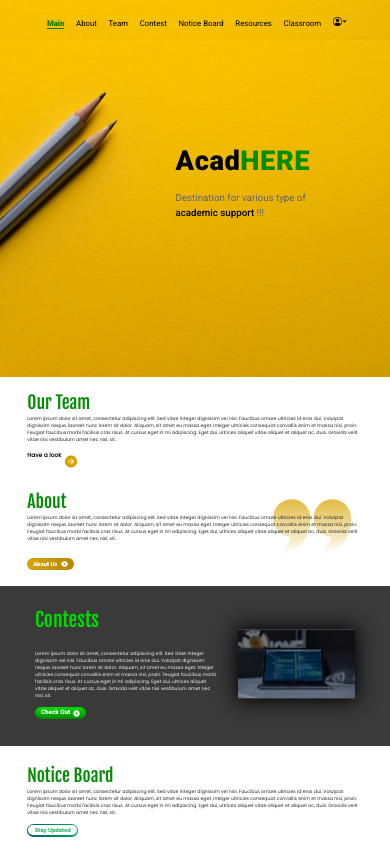
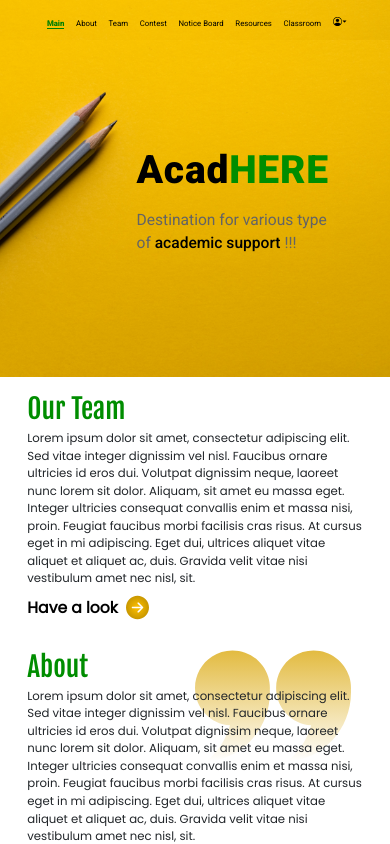
Before and after one commit to HimanshuChittora23908/acadhere_testing, a React (Create React App) app: page /acadhere_testing/home in a window 390 px wide. Shown: the top 844 px of the page. Built offline with nearby package versions, Linux system fonts and the light colour scheme; a web font is replaced by a local one.

Commit message:
mobile-v-fixes

```diff
--- a/src/Home.css
+++ b/src/Home.css
@@ -397,13 +397,140 @@ footer{
     .Home {
         height: 40vh;
         padding-top: 12vh;
+        padding-left: 35vw;
     }
 
     .tagline{
         margin-top: -10vw;
+        font-size: 4vw;
+        max-width: 50vw;
     }
 
     .rectangle1, .rectangle2, .rectangle3, .rectangle4{
         display: none;
     }
+
+    .head_name{
+    font-size: 10vw;
+    }
+
+    .team{
+    font-size: 7vw;
+    }
+
+    .team_content {
+        font-size: 3vw;
+    }
+
+    .team_tagline {
+    font-size: 4vw;
+    }
+
+    .arrow_r {
+        width: 6vw;
+        margin-top: -3vw;
+        margin-left: 2vw;
+    }
+
+    .about {
+        font-size: 7vw;
+        }
+
+    .about_content {
+        font-size: 3vw;
+    }
+
+    .about_foot{
+        border-radius: 4vw;
+        padding: 2vw 3vw;
+        width: 24vw;
+        height: 6vw;
+        margin-bottom: 5vw;
+    }
+
+    @keyframes triangle_move_about {
+        50%{margin-left: 6vw;}
+    }
+
+    @keyframes about_foot_move{
+        0% {width: 24vw;}
+        50%{width: 30vw;}
+        100%{width: 24vw;}
+    }
+
+    .about_tagline {
+        font-size: 3vw;
+    }
+
+    .about_quote {
+        width: 40vw;
+        margin: -60vw 10vw 0 0;
+    }
+
+    .triangle_right {
+        width: 3.5vw;
+        height: 3.5vw;
+    }
+
+    .contest {
+        font-size: 9vw;
+        }
+
+    .contest_content {
+        font-size: 3vw;
+    }
+
+    .contest_foot{
+        border-radius: 4vw;
+        padding: 0.6vw 3vw;
+        width: 30vw;
+    }
+
+    @keyframes triangle_move_contest {
+        50%{margin-left: 6vw;}
+    }
+
+    @keyframes contest_foot_move{
+        0% {width: 30vw;}
+        50%{width: 36vw;}
+        100%{width: 30vw;}
+    }
+
+    .contest_tagline {
+    font-size: 4vw;
+    }
+
+    .code_img{
+    display: none;
+    }
+
+    .notes {
+        font-size: 7vw;
+        }
+
+    .notes_content {
+        font-size: 3vw;
+    }
+
+    .notes_book {
+        width: 40vw;
+    }
+
+    .classroom_logo{
+        width: 9vw;
+    }
+
+    .bn31 {
+        border-radius: 4vw;
+        height: 7vw;
+        font-size: 4vw;
+        padding: 0.8vw;
+        width: 32vw;
+        margin: 2vw 0 4vw 7vw;
+        font-weight: 700;
+      }
+
+      .bn31 .bn31span {
+        border-radius: 6vw;
+      }
 }
```
